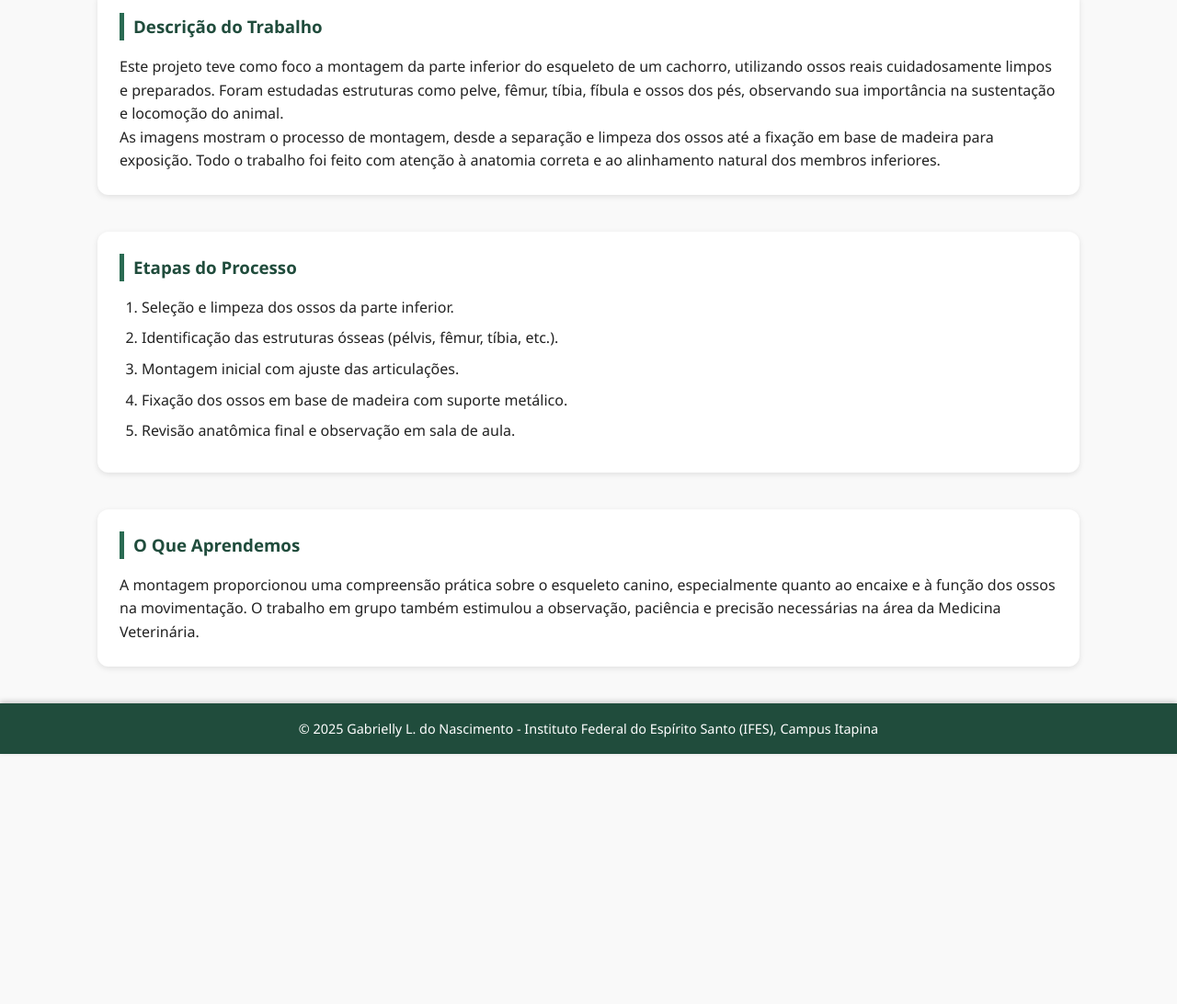
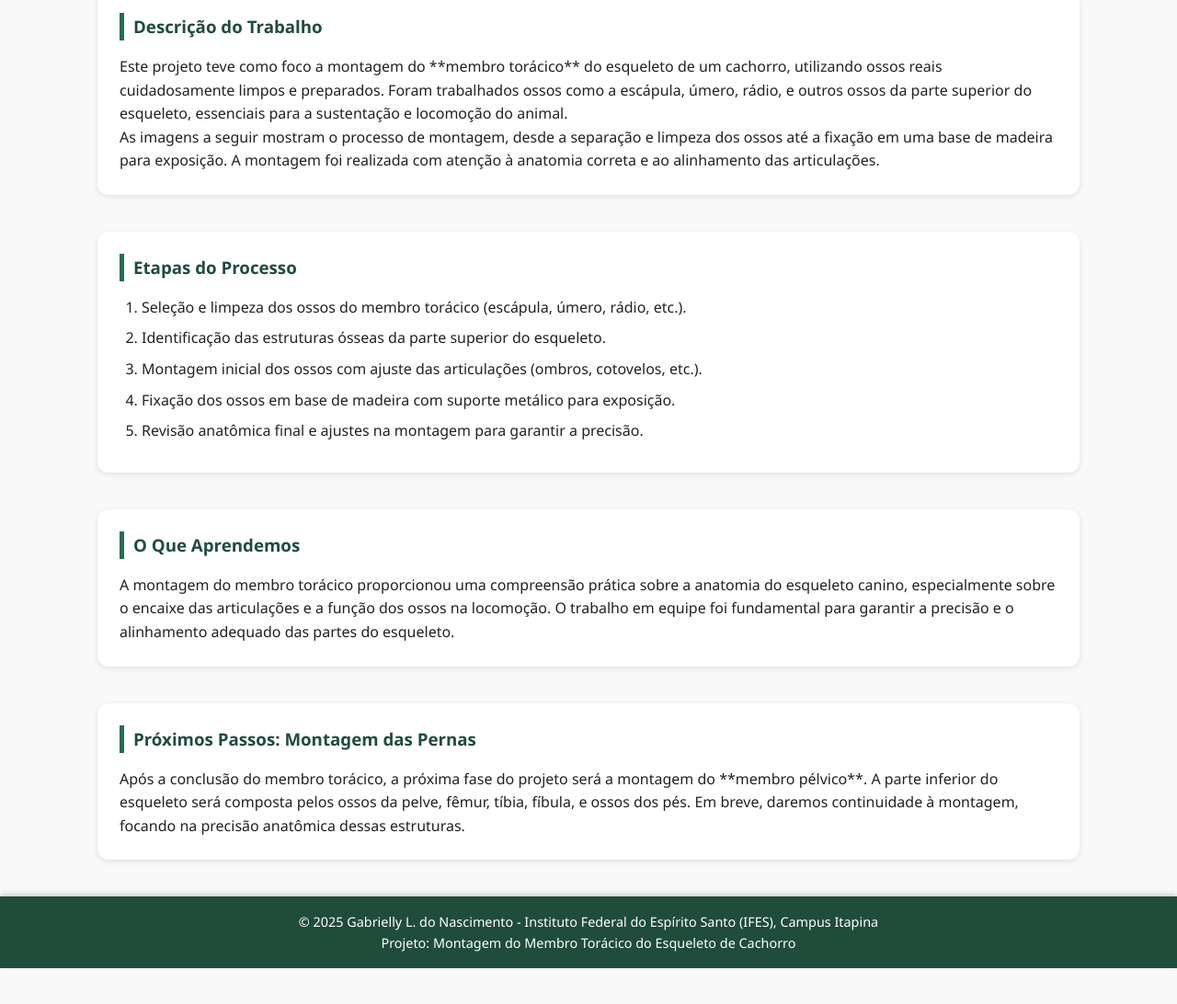
Before and after one commit to Milena-29/Med, a plain HTML site: page index.html in a window 1280 px wide. Shown: the part 702-1794 px from the top of the page at 92% size. Before the commit the page ends 1582 px from the top, so only its background shows below. Drawn offline with Linux system fonts and the light colour scheme.

Commit message:
index.html
This update changes the focus of the project from the lower part of the dog's skeleton to the thoracic limb assembly, including new images and descriptions related to the thoracic limb.

```diff
--- a/index.html
+++ b/index.html
@@ -3,7 +3,7 @@
 <head>
   <meta charset="UTF-8" />
   <meta name="viewport" content="width=device-width, initial-scale=1" />
-  <title>Montagem da Parte Inferior do Esqueleto de Cachorro</title>
+  <title>Montagem do Membro Torácico do Esqueleto de Cachorro</title>
   <link rel="stylesheet" href="style.css" />
   <script src="script.js" defer></script>
 </head>
@@ -15,59 +15,68 @@
       </div>
     </div>
     <h1>Trabalho de Medicina Veterinária</h1>
-    <h2>Montagem da Parte Inferior do Esqueleto do Cachorro</h2>
+    <h2>Montagem do Membro Torácico do Esqueleto do Cachorro</h2>
   </header>
 
   <main>
     <section class="gallery">
       <h3>Fotos do Projeto</h3>
       <div class="images">
-        <img src="e9c20d3a-4e53-4a27-89dc-a3e8cb389ec7.jpg" alt="Parte inferior do esqueleto do cachorro montada" />
-        <img src="d4cb8464-8d24-42af-aa39-4f3d3d7ff17f.jpg" alt="Pequenos ossos utilizados na montagem" />
+        <img src="e9c20d3a-4e53-4a27-89dc-a3e8cb389ec7.jpg" alt="Montagem do membro torácico do esqueleto do cachorro" />
+        <img src="d4cb8464-8d24-42af-aa39-4f3d3d7ff17f.jpg" alt="Pequenos ossos do membro torácico utilizados na montagem" />
         <img src="f6608fac-0a4e-47ab-818b-36e6028f121c.jpg" alt="Detalhe dos ossos montados em sala de aula" />
-        <img src="387a58a3-8721-4fb2-a773-406162789885.jpg" alt="Estrutura finalizada em base de madeira" />
+        <img src="387a58a3-8721-4fb2-a773-406162789885.jpg" alt="Estrutura do membro torácico montada em base de madeira" />
       </div>
     </section>
 
     <section class="description">
       <h3>Descrição do Trabalho</h3>
       <p>
-        Este projeto teve como foco a montagem da parte inferior do esqueleto de um cachorro,
-        utilizando ossos reais cuidadosamente limpos e preparados. Foram estudadas estruturas como
-        pelve, fêmur, tíbia, fíbula e ossos dos pés, observando sua importância na sustentação
-        e locomoção do animal.
+        Este projeto teve como foco a montagem do **membro torácico** do esqueleto de um cachorro,
+        utilizando ossos reais cuidadosamente limpos e preparados. Foram trabalhados ossos como
+        a escápula, úmero, rádio, e outros ossos da parte superior do esqueleto, essenciais para a
+        sustentação e locomoção do animal.
       </p>
       <p>
-        As imagens mostram o processo de montagem, desde a separação e limpeza dos ossos
-        até a fixação em base de madeira para exposição. Todo o trabalho foi feito com atenção
-        à anatomia correta e ao alinhamento natural dos membros inferiores.
+        As imagens a seguir mostram o processo de montagem, desde a separação e limpeza dos ossos
+        até a fixação em uma base de madeira para exposição. A montagem foi realizada com atenção
+        à anatomia correta e ao alinhamento das articulações.
       </p>
     </section>
 
     <section class="process">
       <h3>Etapas do Processo</h3>
       <ol>
-        <li>Seleção e limpeza dos ossos da parte inferior.</li>
-        <li>Identificação das estruturas ósseas (pélvis, fêmur, tíbia, etc.).</li>
-        <li>Montagem inicial com ajuste das articulações.</li>
-        <li>Fixação dos ossos em base de madeira com suporte metálico.</li>
-        <li>Revisão anatômica final e observação em sala de aula.</li>
+        <li>Seleção e limpeza dos ossos do membro torácico (escápula, úmero, rádio, etc.).</li>
+        <li>Identificação das estruturas ósseas da parte superior do esqueleto.</li>
+        <li>Montagem inicial dos ossos com ajuste das articulações (ombros, cotovelos, etc.).</li>
+        <li>Fixação dos ossos em base de madeira com suporte metálico para exposição.</li>
+        <li>Revisão anatômica final e ajustes na montagem para garantir a precisão.</li>
       </ol>
     </section>
 
     <section class="learning">
       <h3>O Que Aprendemos</h3>
       <p>
-        A montagem proporcionou uma compreensão prática sobre o esqueleto canino,
-        especialmente quanto ao encaixe e à função dos ossos na movimentação.
-        O trabalho em grupo também estimulou a observação, paciência e precisão
-        necessárias na área da Medicina Veterinária.
+        A montagem do membro torácico proporcionou uma compreensão prática sobre a anatomia do esqueleto canino,
+        especialmente sobre o encaixe das articulações e a função dos ossos na locomoção. O trabalho em equipe foi fundamental
+        para garantir a precisão e o alinhamento adequado das partes do esqueleto.
+      </p>
+    </section>
+
+    <section class="future-work">
+      <h3>Próximos Passos: Montagem das Pernas</h3>
+      <p>
+        Após a conclusão do membro torácico, a próxima fase do projeto será a montagem do **membro pélvico**. A parte inferior
+        do esqueleto será composta pelos ossos da pelve, fêmur, tíbia, fíbula, e ossos dos pés.
+        Em breve, daremos continuidade à montagem, focando na precisão anatômica dessas estruturas.
       </p>
     </section>
   </main>
 
   <footer>
     <p>© 2025 Gabrielly L. do Nascimento - Instituto Federal do Espírito Santo (IFES), Campus Itapina</p>
+    <p>Projeto: Montagem do Membro Torácico do Esqueleto de Cachorro</p>
   </footer>
 
   <button id="btnTop" title="Voltar ao topo">⬆️</button>
```
